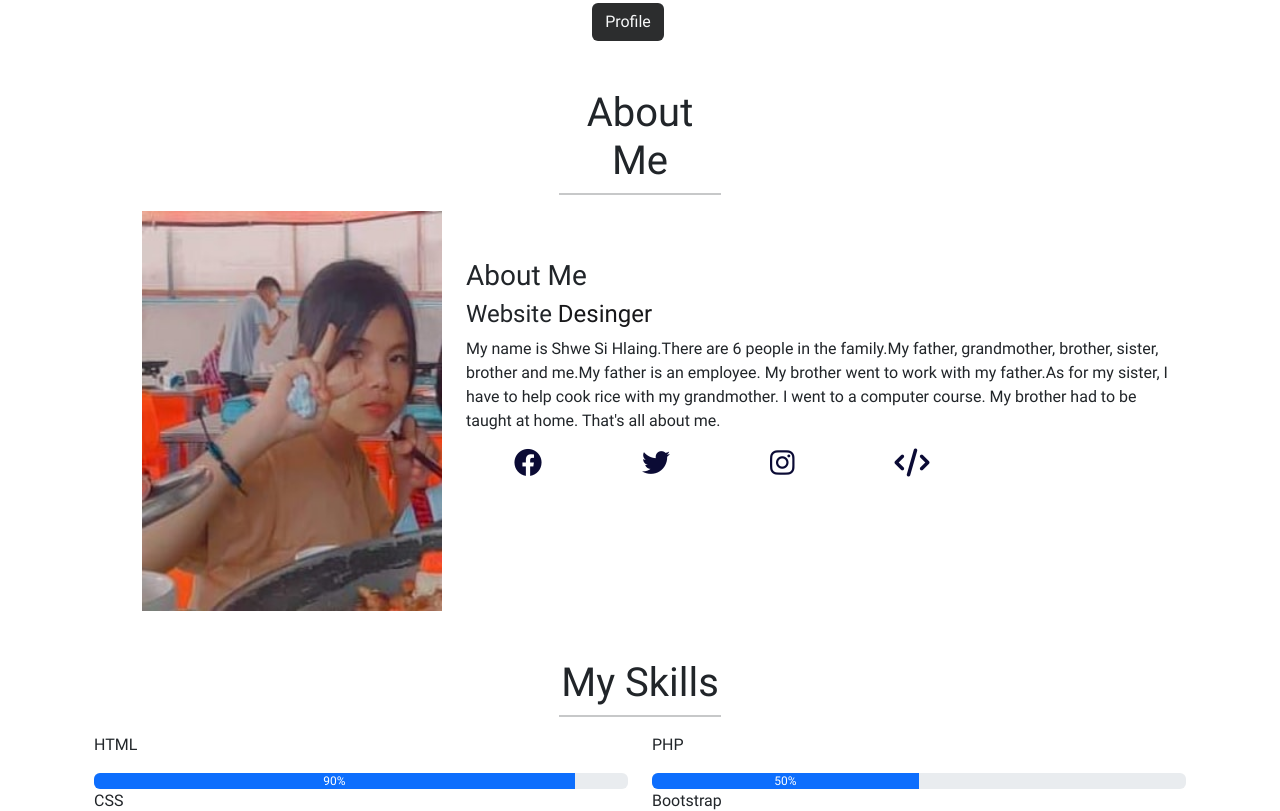
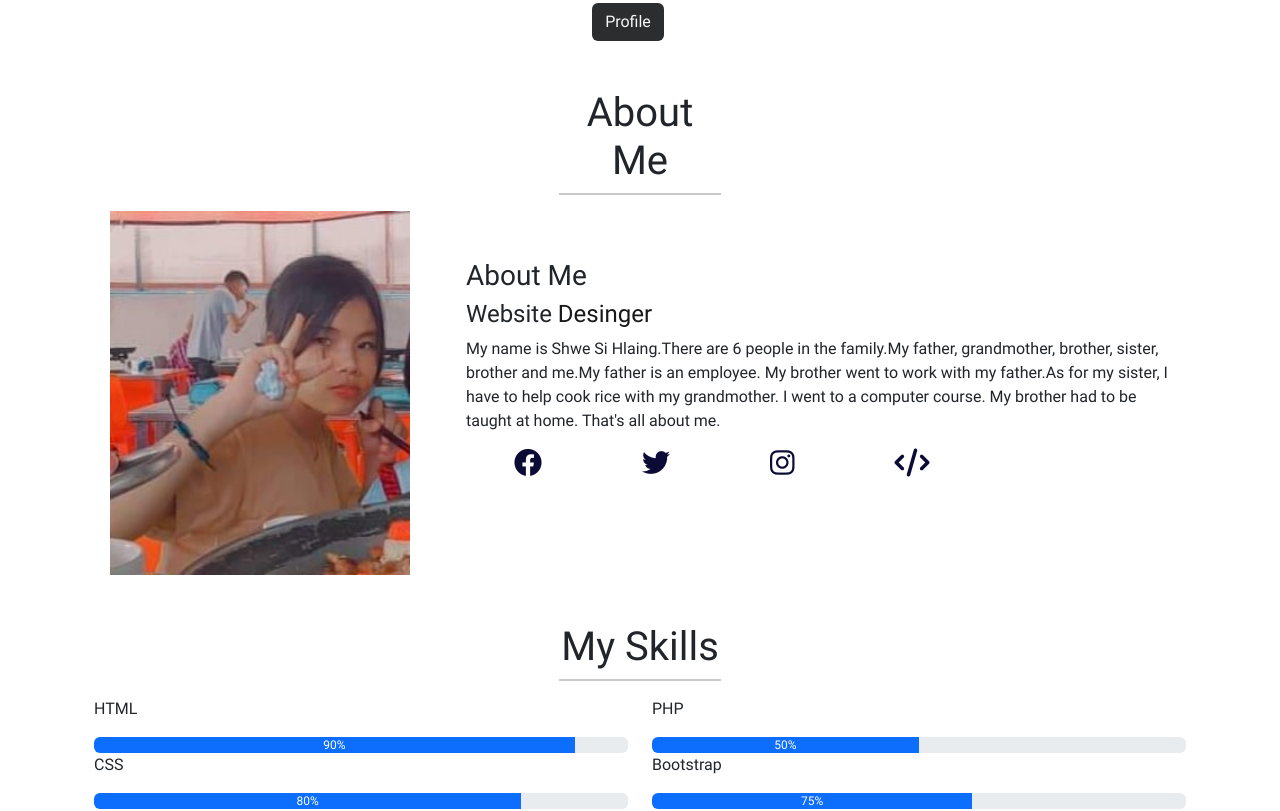
Before and after one commit to ShweSiHlingCoder/ShweSiHlingCoder.github.io, a plain HTML site: page index.html in a window 1280 px wide. Shown: the part 505-1316 px from the top of the page. Drawn offline with nearby package versions, Linux system fonts and the light colour scheme; files whose address does not match are found by name.

Commit message:
hlaing pj

```diff
--- a/index.html
+++ b/index.html
@@ -119,7 +119,7 @@
         </div>
         <div class="row">
           <div class="col-12 col-lg-4 img-fluid">
-            <img src="images/photo_2022-09-28_23-22-06.jpg" class="mx-5" width="300" height="400"  alt="">
+            <img src="images/photo_2022-09-28_23-22-06.jpg" class="mx-3" width="300" alt="">
           </div>
           <div class="col-12 col-lg-8 mt-5">
             <h3>About Me</h3>
```
